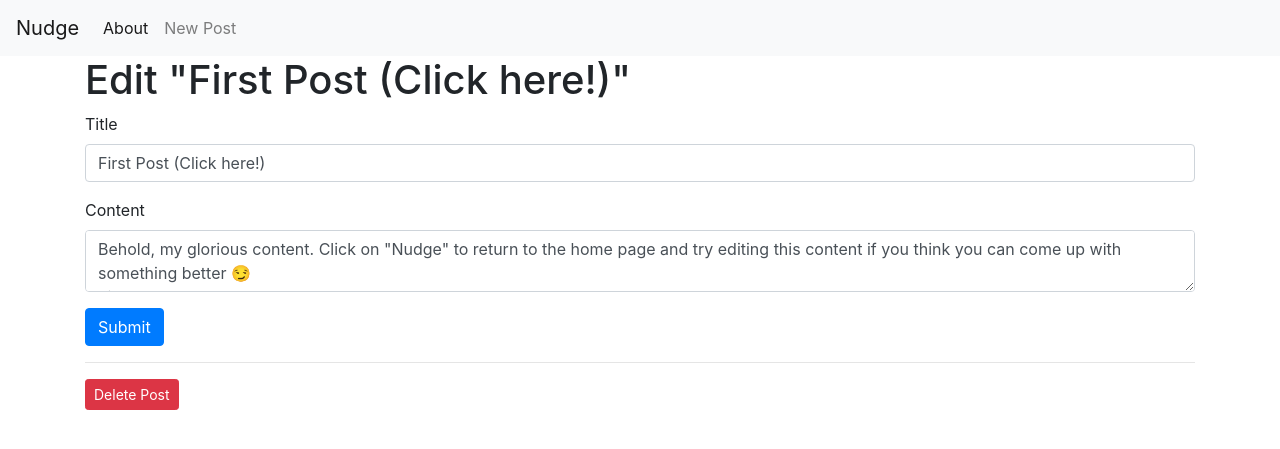
After one commit to jlifferth/longevity_API, a Flask app: page /1/edit in a window 1280 px wide. The commit adds this page. Shown: the top 449 px of the page. Run offline with Flask 2, Linux system fonts and the light colour scheme; data comes from the database, SQL or seed files in the repository; both versions use the stored data as it was after the commit; some libraries are stand-ins or nearby versions.

Commit message:
implemented create, edit, and delete functions

```diff
--- a/app.py
+++ b/app.py
@@ -1,5 +1,6 @@
 import sqlite3
-from flask import Flask, render_template
+from flask import Flask, render_template, request, url_for, flash, redirect
+from werkzeug.exceptions import abort
 
 
 def get_db_connection():
@@ -8,7 +9,18 @@ def get_db_connection():
     return conn
 
 
+def get_post(post_id):
+    conn = get_db_connection()
+    post = conn.execute('SELECT * FROM posts WHERE id = ?',
+                        (post_id,)).fetchone()
+    conn.close()
+    if post is None:
+        abort(404)
+    return post
+
+
 app = Flask(__name__)
+app.config['SECRET_KEY'] = 'your secret key'
 
 
 @app.route('/')
@@ -17,3 +29,60 @@ def index():
     posts = conn.execute('SELECT * FROM posts').fetchall()
     conn.close()
     return render_template('index.html', posts=posts)
+
+
+@app.route('/<int:post_id>')
+def post(post_id):
+    post = get_post(post_id)
+    return render_template('post.html', post=post)
+
+
+@app.route('/create', methods=('GET', 'POST'))
+def create():
+    if request.method == 'POST':
+        title = request.form['title']
+        content = request.form['content']
+
+        if not title:
+            flash('Title is required!')
+        else:
+            conn = get_db_connection()
+            conn.execute('INSERT INTO posts (title, content) VALUES (?, ?)',
+                         (title, content))
+            conn.commit()
+            conn.close()
+            return redirect(url_for('index'))
+    return render_template('create.html')
+
+
+@app.route('/<int:id>/edit', methods=('GET', 'POST'))
+def edit(id):
+    post = get_post(id)
+
+    if request.method == 'POST':
+        title = request.form['title']
+        content = request.form['content']
+
+        if not title:
+            flash('Title is required!')
+        else:
+            conn = get_db_connection()
+            conn.execute('UPDATE posts SET title = ?, content = ?'
+                         ' WHERE id = ?',
+                         (title, content, id))
+            conn.commit()
+            conn.close()
+            return redirect(url_for('index'))
+
+    return render_template('edit.html', post=post)
+
+
+@app.route('/<int:id>/delete', methods=('POST',))
+def delete(id):
+    post = get_post(id)
+    conn = get_db_connection()
+    conn.execute('DELETE FROM posts WHERE id = ?', (id,))
+    conn.commit()
+    conn.close()
+    flash('"{}" was successfully deleted!'.format(post['title']))
+    return redirect(url_for('index'))
--- a/templates/base.html
+++ b/templates/base.html
@@ -12,7 +12,7 @@
   </head>
   <body>
     <nav class="navbar navbar-expand-md navbar-light bg-light">
-        <a class="navbar-brand" href="{{ url_for('index')}}">FlaskBlog</a>
+        <a class="navbar-brand" href="{{ url_for('index')}}">Nudge</a>
         <button class="navbar-toggler" type="button" data-toggle="collapse" data-target="#navbarNav" aria-controls="navbarNav" aria-expanded="false" aria-label="Toggle navigation">
             <span class="navbar-toggler-icon"></span>
         </button>
@@ -20,6 +20,9 @@
             <ul class="navbar-nav">
             <li class="nav-item active">
                 <a class="nav-link" href="#">About</a>
+            </li>
+            <li class="nav-item">
+                <a class="nav-link" href="{{url_for('create')}}">New Post</a>
             </li>
             </ul>
         </div>
--- /dev/null
+++ b/templates/edit.html
@@ -0,0 +1,31 @@
+{% extends 'base.html' %}
+
+{% block content %}
+<h1>{% block title %} Edit "{{ post['title'] }}" {% endblock %}</h1>
+
+<form method="post">
+    <div class="form-group">
+        <label for="title">Title</label>
+        <input type="text" name="title" placeholder="Post title"
+               class="form-control"
+               value="{{ request.form['title'] or post['title'] }}">
+        </input>
+    </div>
+
+    <div class="form-group">
+        <label for="content">Content</label>
+        <textarea name="content" placeholder="Post content"
+                  class="form-control">{{ request.form['content'] or post['content'] }}</textarea>
+    </div>
+    <div class="form-group">
+        <button type="submit" class="btn btn-primary">Submit</button>
+    </div>
+</form>
+<hr>
+
+<form action="{{ url_for('delete', id=post['id']) }}" method="POST">
+    <input type="submit" value="Delete Post"
+            class="btn btn-danger btn-sm"
+            onclick="return confirm('Are you sure you want to delete this post?')">
+</form>
+{% endblock %}
```
Also changed, not shown: templates/create.html (added, +23 -0 lines), templates/index.html (+6 -3 lines), templates/post.html (added, +7 -0 lines), database.db, 1 other file.
